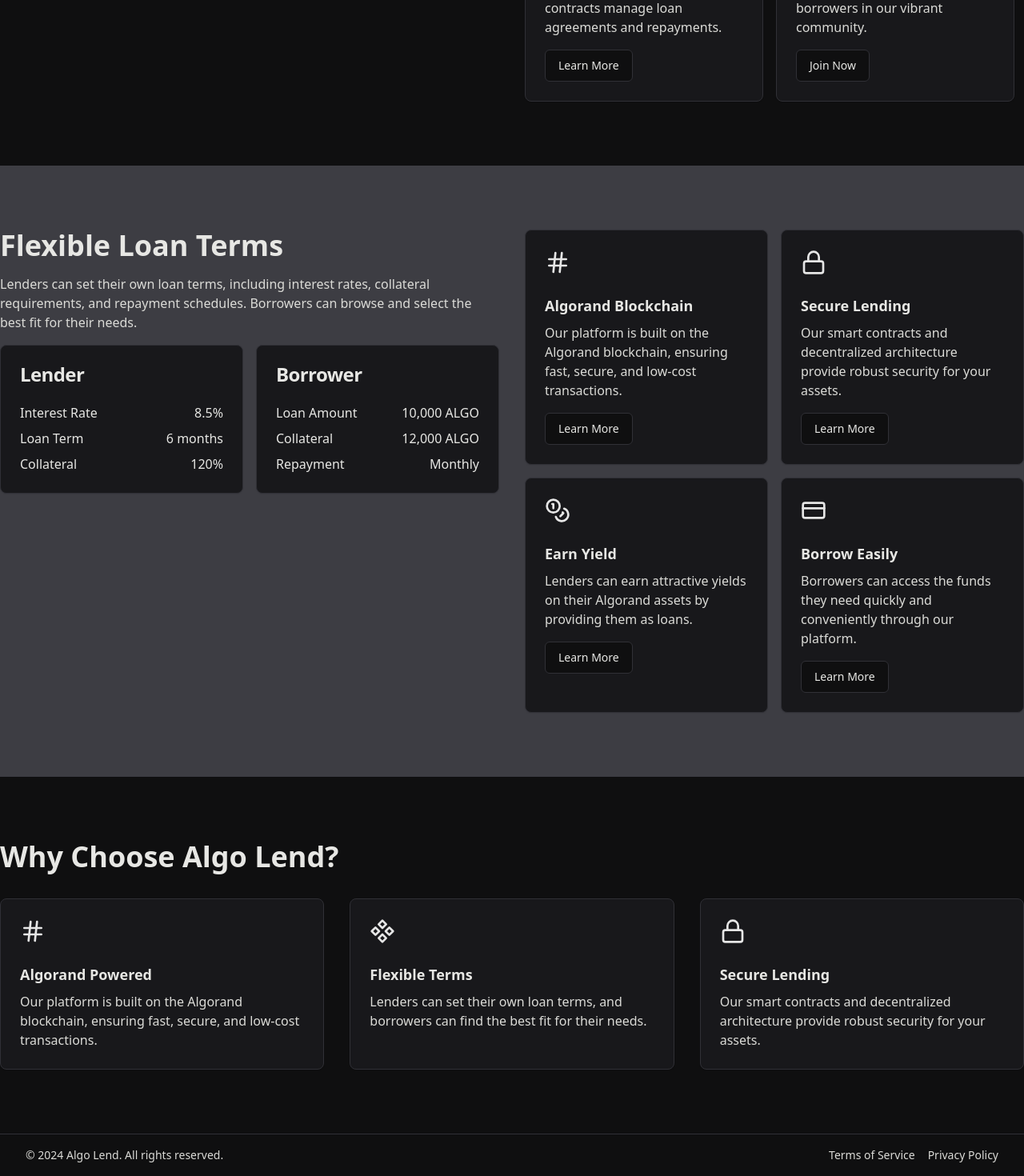
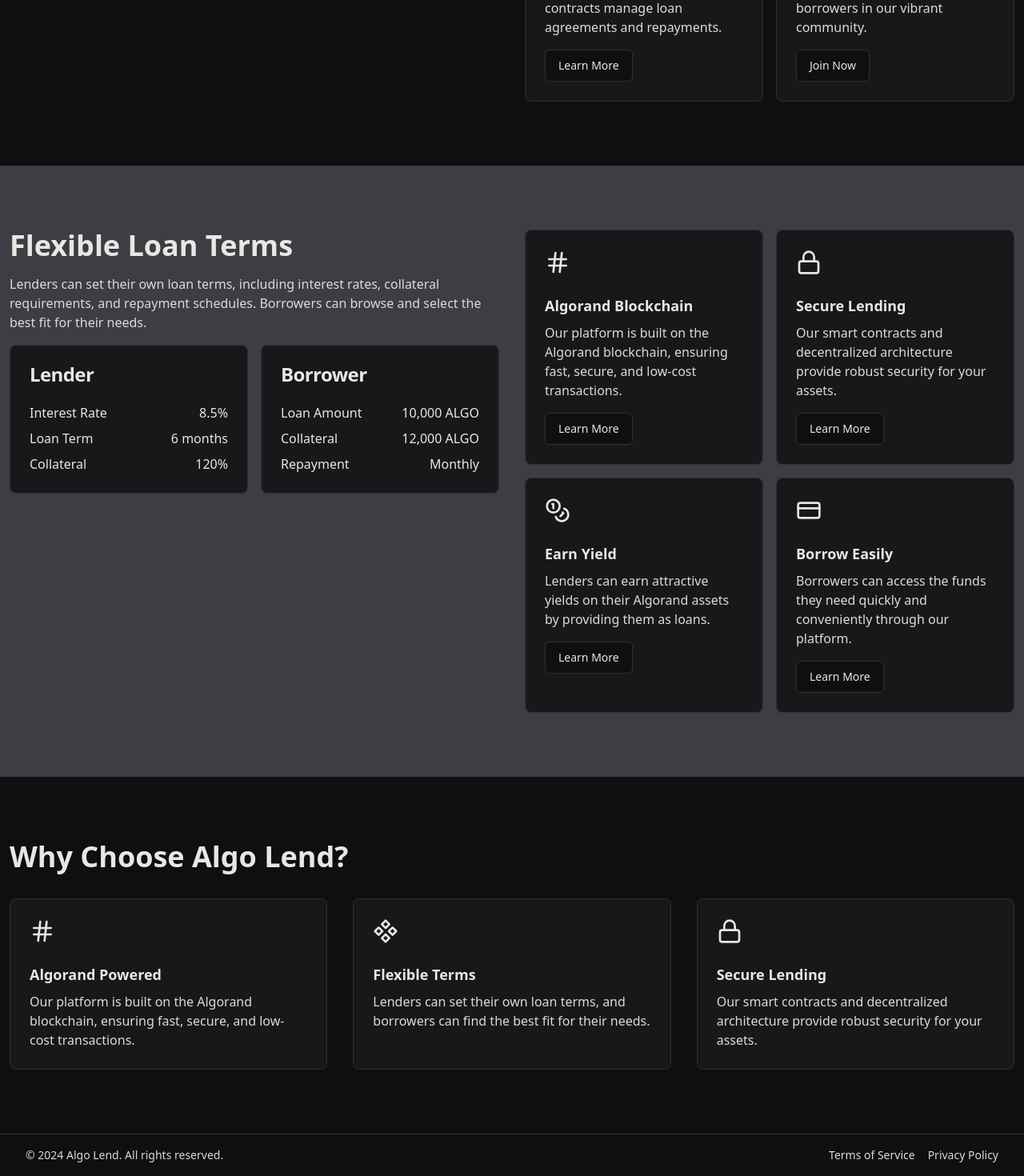
Before and after one commit to nickthelegend/algolend, a Next.js app: page / in a window 1280 px wide. Shown: the part 574-2044 px from the top of the page at 80% size. Built offline with nearby package versions, Linux system fonts and the light colour scheme.

Commit message:
Minor Changes

```diff
--- a/components/component/component.jsx
+++ b/components/component/component.jsx
@@ -217,7 +217,7 @@
             </div>
           </div>
         </section>
-        <section className="bg-muted py-12 sm:py-16 md:py-20">
+        <section className="bg-muted px-3 py-12 sm:py-16 md:py-20">
           <div className=" grid gap-8 md:grid-cols-2">
             <div className="space-y-4">
               <h2 className="text-2xl font-bold sm:text-3xl md:text-4xl">Flexible Loan Terms</h2>
@@ -330,7 +330,7 @@
             </div>
           </div>
         </section>
-        <section className=" py-12 sm:py-16 md:py-20">
+        <section className=" py-12 px-3 sm:py-16 md:py-20">
           <h2 className="mb-8 text-2xl font-bold sm:text-3xl md:text-4xl">Why Choose Algo Lend?</h2>
           <div className="grid gap-8 md:grid-cols-3">
             <Card>
```
